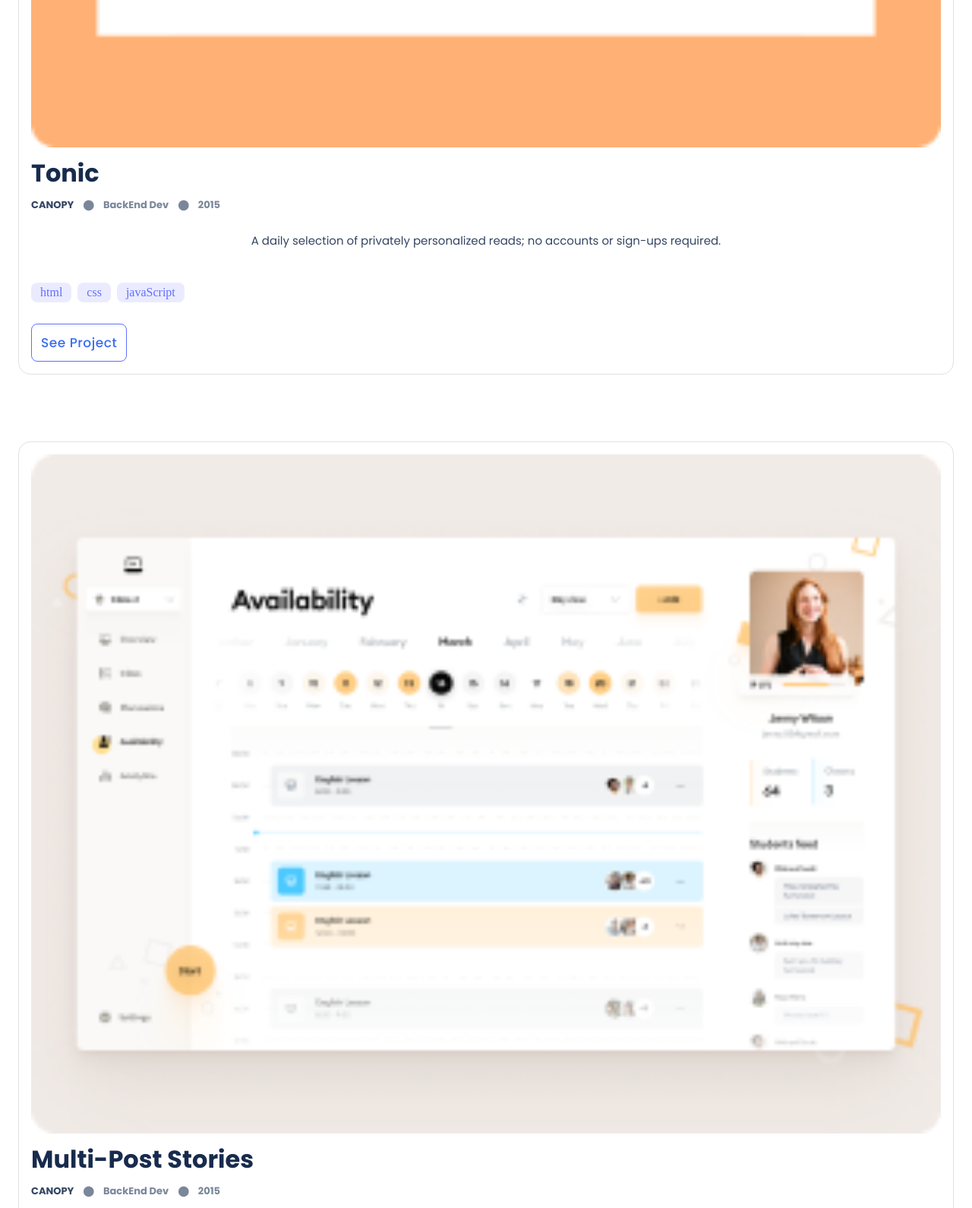
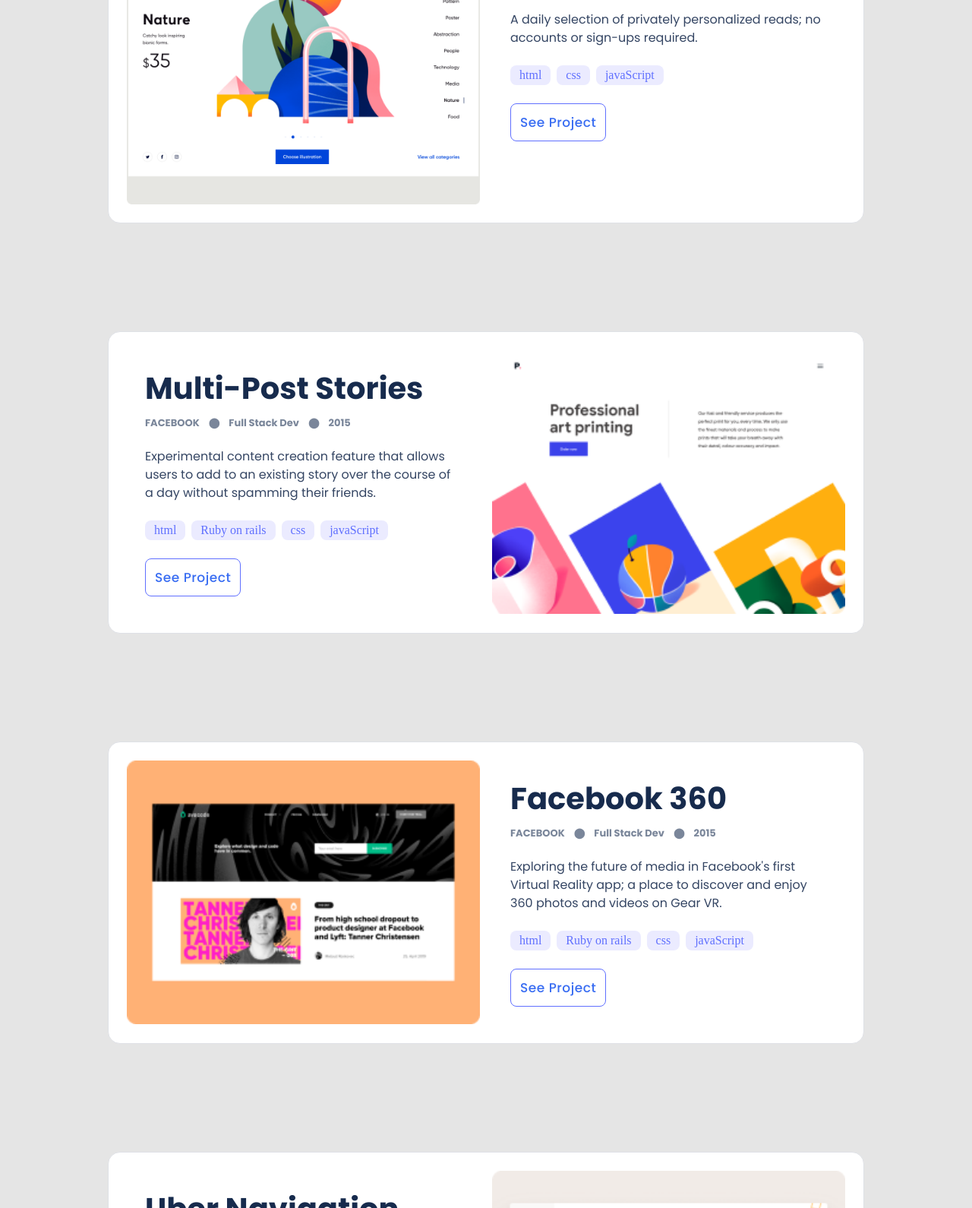
Before and after one commit to shakerAbuDrais/Portfolio, a website: page index.html in a window 1280 px wide. Shown: the part 1210-2800 px from the top of the page at 76% size. Drawn offline with Linux system fonts and the light colour scheme.

Commit message:
Add header, middle sections desktop versions

```diff
--- a/index.html
+++ b/index.html
@@ -11,6 +11,11 @@
     <section class="container">
     <header>
         <a href="">My Logo</a>
+        <ul>
+            <li>Protfolio</li>
+            <li>About</li>
+            <li>Contact</li>
+        </ul>
         <nav class="flex-nav"><button>☰</button></nav>
     </header>
     <div class="headline">
@@ -27,48 +32,65 @@
     </div>
     </section>
     <section class="works">
-        <div class="cards">
+        <div class="cards card0">
             <img src="./assets/Snapshoot_Portfolio.png" alt="">
+            <div class="card-2">
             <div class="card1">
-            <h2>Tonic</h2>
+            <h2 class="tonic-m">Tonic</h2>
+            <h2 class="title360-d">Facebook 360</h2>
             <ul>
-                <li>CANOPY</li>
+                <li class="canboy-m">CANOPY</li>
+                <li class="facebook-d">FACEBOOK</li>
                 <li>⬤</li>
-                <li>BackEnd Dev</li>
+                <li class="backend-m">BackEnd Dev</li>
+                <li class="full-d">Full Stack Dev</li>
                 <li>⬤</li>
                 <li>2015</li>
             </ul>
             </div>
-            <p>A daily selection of privately personalized reads; no accounts or sign-ups required.</p>
+            <p  class="card4p-m">A daily selection of privately personalized reads; no accounts or sign-ups required.</p>
+            <p class="card-d">Exploring the future of media in Facebook's first Virtual Reality app; a place to discover and enjoy 360 photos and videos on Gear VR.</p>
             <ul class="languages">
                 <li>html</li>
+                <li class="ruby-d">Ruby on rails</li>
                 <li>css</li>
                 <li>javaScript</li>
             </ul>
             <button>See Project</button>
-        </div>
+            </div>
+            </div>
         <div class="cards card2">
             <img src="./assets/Snapshoot1.png" alt="">
+            <div class="card-2">
             <div class="card1">
-                <h2>Multi-Post Stories</h2>
+                <h2 class="tonic-m">Multi-Post Stories</h2>
+                <h2 class="title360-d">Uber Navigation</h2>
                 <ul>
-                    <li>CANOPY</li>
+                    <li class="canboy-m">CANOPY</li>
+                    <li class="uber-d">Uber</li>
                     <li>⬤</li>
-                    <li>BackEnd Dev</li>
+                    <li class="backend-m">BackEnd Dev</li>
+                    <li class="lead-d">Lead Developer</li>
                     <li>⬤</li>
-                    <li>2015</li>
+                    <li class="year-m">2015</li>
+                    <li class="year-d">2018</li>
                 </ul>
                 </div>
-                <p>A daily selection of privately personalized reads; no accounts or sign-ups required.</p>
+                <p class="card4p-m">A daily selection of privately personalized reads; no accounts or sign-ups required.</p>
+                <p class="card-d">A smart assistant to make driving more safe, efficient, and fun by unlocking your most expensive computer: your car.</p>
                 <ul class="languages">
                     <li>html</li>
+                    <li class="ruby-d">Ruby on rails</li>
                     <li>css</li>
                     <li>javaScript</li>
                 </ul>
             <button>See Project</button>
             </div>
+            </div>
         <div class="cards card3">
-            <img src="./assets/Snapshoot2.png" alt="">
+            <img src="./assets/Snapshoot2.png" alt="" id="image-m">
+            <img src="./assets/desktop1.png" alt="" id="image-d">
+            <div class="card-2">
             <div class="card1">
                 <h2>Tonic</h2>
                 <ul>
@@ -87,25 +109,32 @@
                 </ul>
             <button>See Project</button>
             </div>
+            </div>
         <div class="cards card4">
             <img src="./assets/Snapshoot3.png" alt="">
+            <div class="card-2">
             <div class="card1">
                 <h2>Multi-Post Stories</h2>
                 <ul>
-                    <li>CANOPY</li>
+                    <li class="canboy-m">CANOPY</li>
+                    <li class="facebook-d">FACEBOOK</li>
                     <li>⬤</li>
-                    <li>BackEnd Dev</li>
+                    <li class="backend-m">BackEnd Dev</li>
+                    <li class="full-d">Full Stack Dev</li>
                     <li>⬤</li>
                     <li>2015</li>
                 </ul>
                 </div>
-                <p>A daily selection of privately personalized reads; no accounts or sign-ups required.</p>
+                <p class="card4p-m">A daily selection of privately personalized reads; no accounts or sign-ups required.</p>
+                <p class="card-d"> Experimental content creation feature that allows users to add to an existing story over the course of a day without spamming their friends. </p>
                 <ul class="languages">
                     <li>html</li>
+                    <li class="ruby-d">Ruby on rails</li>
                     <li>css</li>
                     <li>javaScript</li>
                 </ul>
                 <button>See Project</button>
+            </div>
             </div>
     </section>
     <section class="about">
--- a/style.css
+++ b/style.css
@@ -17,6 +17,10 @@
     display: flex;
     justify-content: space-between;
     align-items: baseline;
+  }
+
+  header ul {
+    display: none;
   }
 
   header a {
@@ -468,4 +472,178 @@
     display: flex;
     justify-content: center;
   }
+
+  h2.title360-d,
+  li.year-d,
+  li.ruby-d,
+  li.full-d,
+  li.facebook-d,
+  li.lead-d,
+  li.uber-d,
+  #image-d,
+  .card-d {
+    display: none;
+  }
 }
+
+@media (min-width: 768px) {
+  body {
+    background-color: #e5e5e5;
+  }
+
+  header {
+    font-family: 'Poppins', sans-serif;
+    font-style: normal;
+  }
+
+  header a {
+    padding: 26px 0 26px 155px;
+  }
+
+  header nav {
+    display: none;
+  }
+
+  header ul {
+    display: flex;
+    list-style: none;
+    gap: 32px;
+    padding-right: 142px;
+    font-weight: 500;
+    font-size: 15px;
+    line-height: 20px;
+    color: #344563;
+  }
+
+  .container {
+    margin: 0;
+    border-bottom-left-radius: 80px;
+    background-color: #fff;
+  }
+
+  .headline {
+    display: flex;
+    background-image: url(./assets/desktop/desktopHeader.png);
+    padding: 288px 260px 255px 260px;
+    background-repeat: no-repeat;
+    background-size: contain;
+    gap: 12px;
+  }
+
+  .headline h1 {
+    font-weight: 700;
+    font-size: 48px;
+    line-height: 60px;
+  }
+
+  .headline p {
+    font-weight: 400;
+    font-size: 20px;
+    line-height: 28px;
+    color: #344563;
+  }
+
+  #social-title {
+    font-weight: 500;
+    font-size: 16px;
+    line-height: 24px;
+    color: #7f8cff;
+  }
+
+  .works {
+    display: grid;
+    grid-template-columns: 1;
+    margin: 140px 142px 0 142px;
+    background-color: #e5e5e5;
+    border-radius: 24px;
+    gap: 142px 0;
+  }
+
+  .cards {
+    background-color: #fff;
+    display: grid;
+    grid-template-columns: 1fr 1fr;
+    padding: 24px 24px;
+    gap: 0 16px;
+    align-items: flex-start;
+  }
+
+  .cards:hover {
+    border: 2px solid #a7aeff;
+  }
+
+  .cards p {
+    margin: 0;
+  }
+
+  .cards ul {
+    margin: 0;
+  }
+
+  .works > div:nth-child(1) {
+    order: 2;
+  }
+
+  .card2 {
+    order: 3;
+  }
+
+  .card4 img {
+    order: 2;
+  }
+
+  .card2 img {
+    order: 2;
+  }
+
+  .card-2 {
+    padding: 24px;
+    display: flex;
+    flex-direction: column;
+    gap: 24px;
+  }
+
+  .card-2 h2 {
+    font-size: 40px;
+    line-height: 52px;
+  }
+
+  .card-2 p {
+    font-size: 16px;
+  }
+
+  .card-4 img {
+    order: 2;
+  }
+
+  li.canboy-m,
+  li.backend-m,
+  h2.tonic-m,
+  li.year-m,
+  ul#mobile-card1,
+  .card4p-m {
+    display: none;
+  }
+
+  h2.title360-d,
+  p.card-d {
+    display: block;
+  }
+
+  li.year-d,
+  li.uber-d,
+  li.ruby-d,
+  li.full-d,
+  li.facebook-d,
+  li.lead-d {
+    display: list-item;
+  }
+
+  #image-d {
+    display: inline;
+  }
+
+  #image-m {
+    display: none;
+  }
+}
```
Also changed, not shown: assets/desktop/desktopHeader.png (added), assets/desktop1.png (added).
